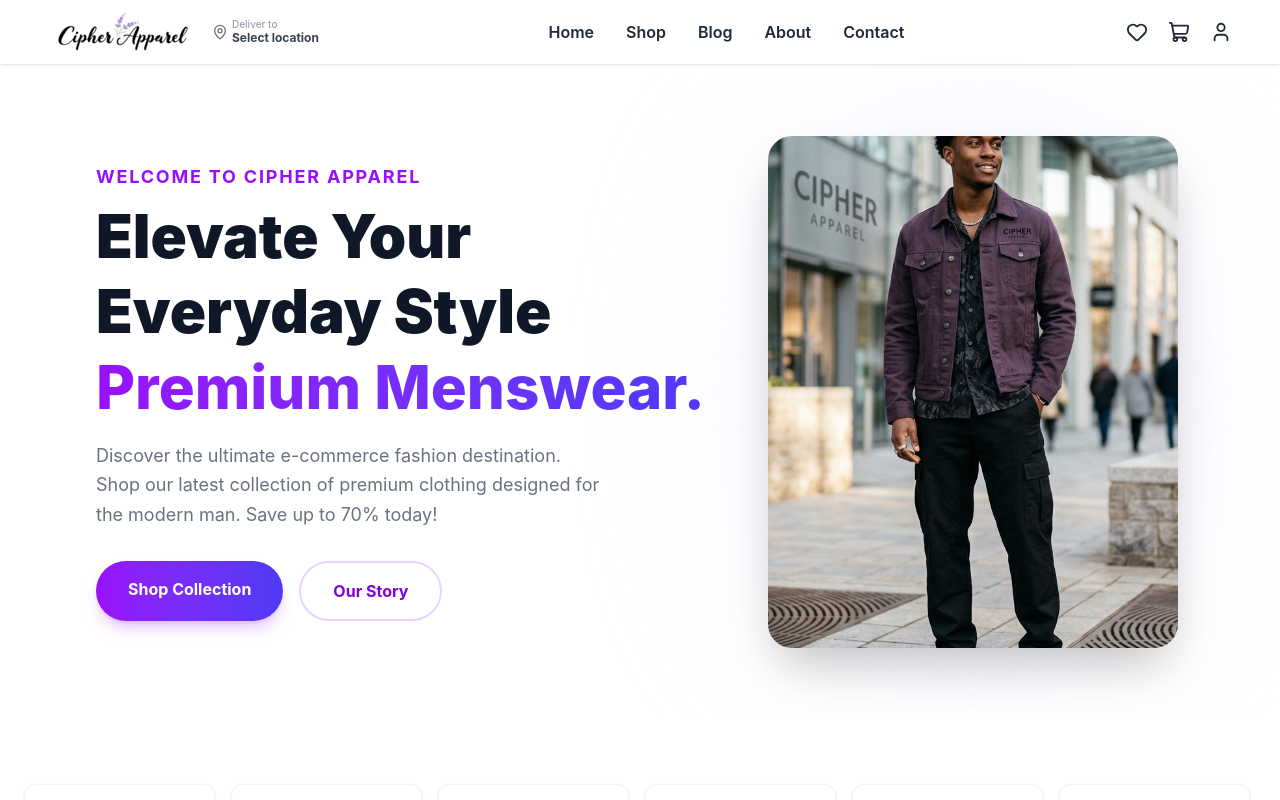
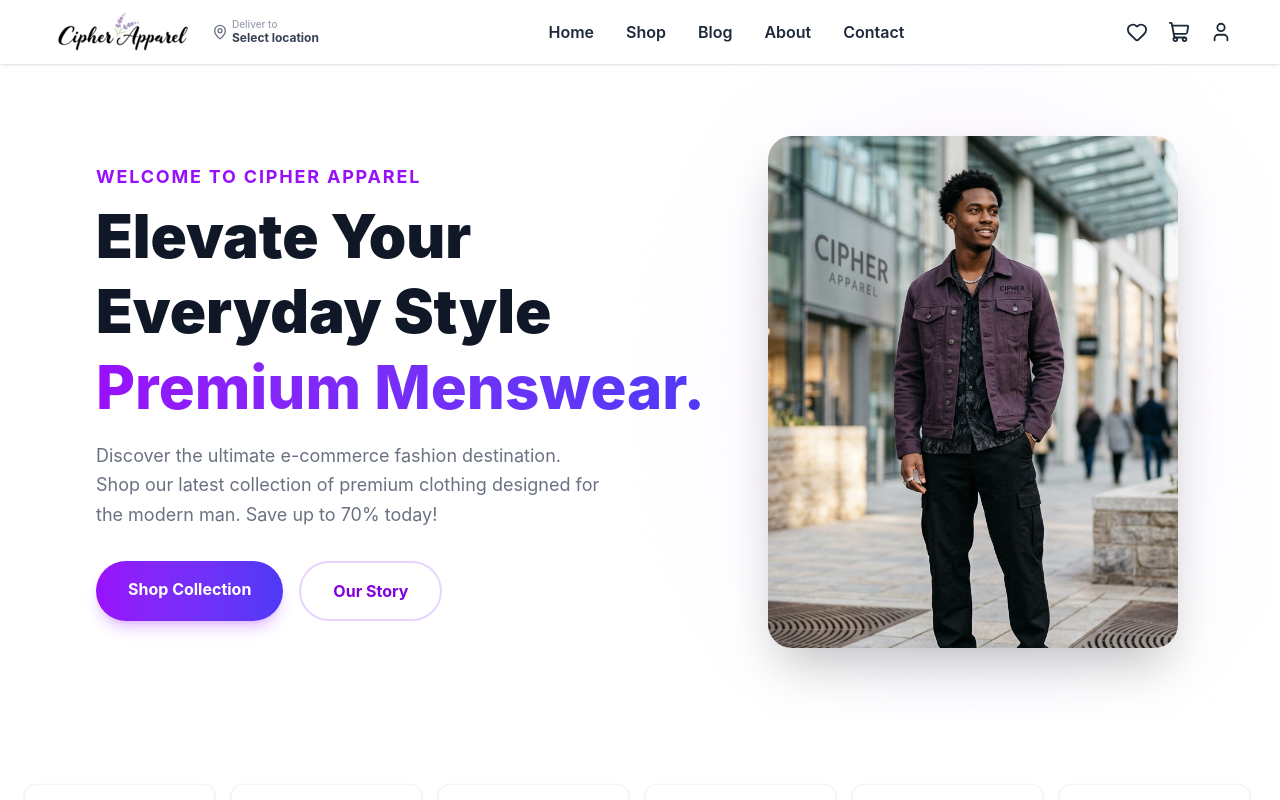
Before and after one commit to Cssurya-design/Cipher-apperal, a React app: page / in a window 1280 px wide. Shown: the top 800 px of the page. Built offline with nearby package versions, Linux system fonts and the light colour scheme; no server answers; the HTML template or start-up script is replaced by a standard one.

Commit message:
fix: hero image scaling cropping head by using origin-top

```diff
--- a/src/components/Hero.jsx
+++ b/src/components/Hero.jsx
@@ -14,7 +14,7 @@
   useEffect(() => {
     // Parallax effect: Image starts big (scale 1.3) and shrinks to normal (scale 1) on scroll
     gsap.fromTo(imgRef.current,
-      { scale: 1.3 },
+      { scale: 1.15 },
       {
         scale: 1,
         ease: "none",
@@ -102,7 +102,7 @@
             transition={{ duration: 1, delay: 0.2 }}
             src="/hero-new.jpg"
             alt="Cipher Apparel Menswear"
-            className="w-full h-full object-cover object-top origin-center"
+            className="w-full h-full object-cover object-top origin-top"
           />
         </div>
       </div>
```
